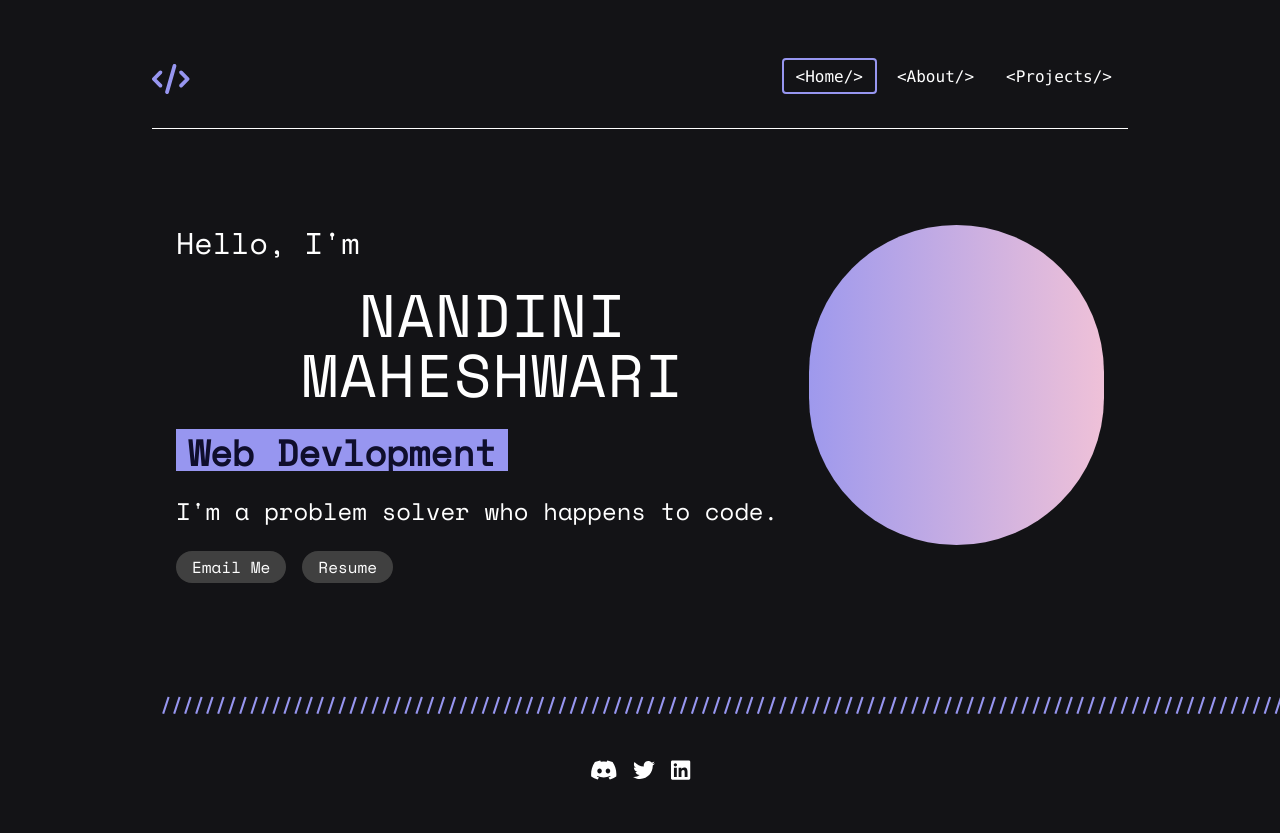
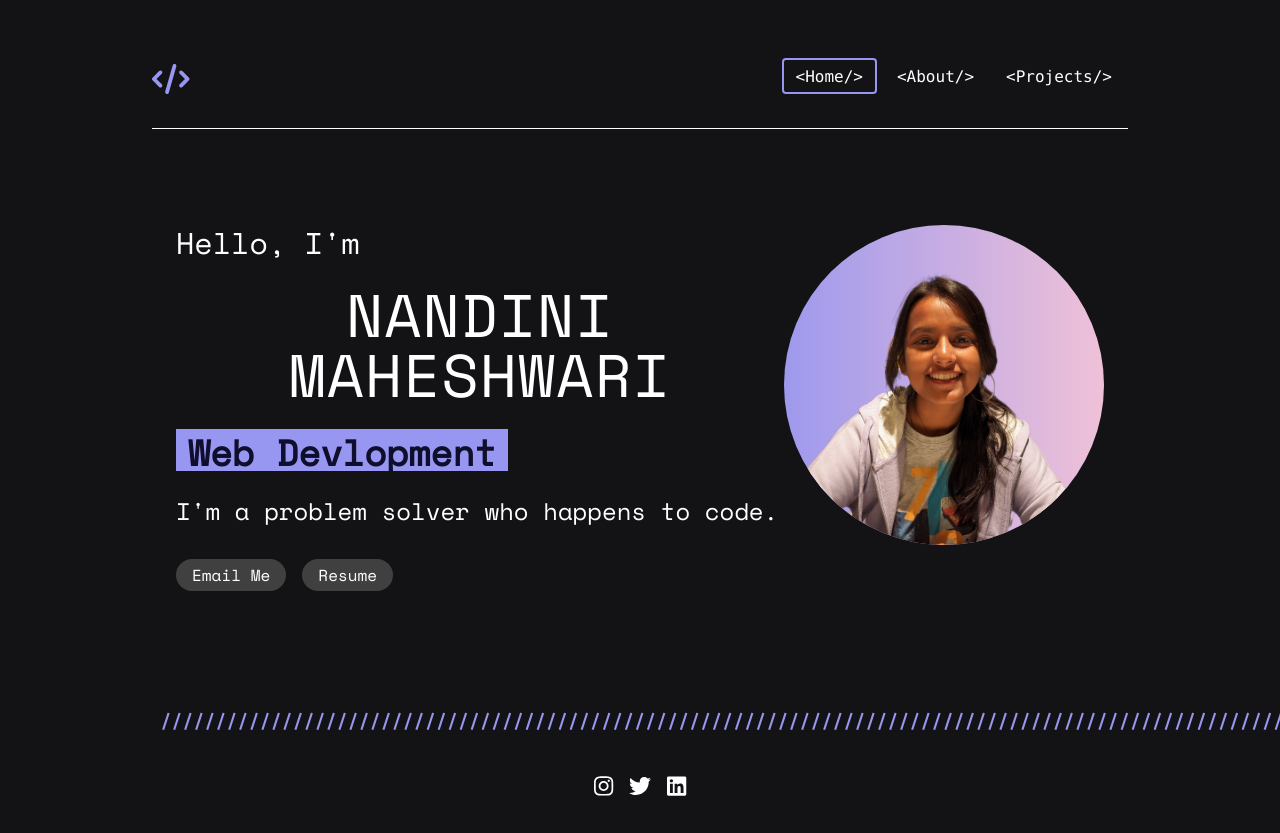
Before and after one commit to Nandini-Maheshwari/Portfolio, a React (Vite) app: page / in a window 1280 px wide. Shown: the top 833 px of the page. Built offline with nearby package versions, Linux system fonts and the light colour scheme.

Commit message:
Photos and buttons

```diff
--- a/src/Components/About.jsx
+++ b/src/Components/About.jsx
@@ -30,7 +30,7 @@ const About = () => {
 
             <a href="https://github.com/Nandini-Maheshwari">
               <div class="bg-neutral-800 mr-12 rounded-lg hover:bg-neutral-600">
-                <div class="p-4 flex justify-between">
+                <div class="px-4 py-2 flex justify-between">
                   <p class="text-lg font-bold text-[#9796F0] pr-12">GitHub</p>
                   <FaGithub className='text-2xl text-'/>
                 </div>
@@ -39,7 +39,7 @@ const About = () => {
 
             <a href="https://leetcode.com/Nandini-Maheshwari/" className='px-2'>
               <div class="bg-neutral-800 rounded-lg hover:bg-neutral-600">
-                <div class="p-4 flex justify-between">
+                <div class="px-4 py-2 flex justify-between">
                   <p class="text-lg font-bold text-[#9796F0] pr-9">Leetcode</p>
                   <SiLeetcode className='text-2xl'/>
                 </div>
--- a/src/Components/Footer.jsx
+++ b/src/Components/Footer.jsx
@@ -1,7 +1,7 @@
 import React from 'react';
 import { Link } from 'react-router-dom';
 import { FontAwesomeIcon } from '@fortawesome/react-fontawesome';
-import { faDiscord, faTwitter, faLinkedin } from '@fortawesome/free-brands-svg-icons';
+import { faInstagram, faTwitter, faLinkedin } from '@fortawesome/free-brands-svg-icons';
 
 const Footer = () => {
   return (
@@ -25,13 +25,13 @@ const Footer = () => {
     <nav className="flex justify-center items-center">
       {/* <Link to='/'> */}
       <ul className="flex justify-between">
-        <a href="#" className='px-2'>
-          <FontAwesomeIcon icon={faDiscord} className='text-white text-[22px]' />
+        <a href="https://www.instagram.com/nandini_maheshwari_04/" className='px-2'>
+          <FontAwesomeIcon icon={faInstagram} className='text-white text-[22px]'/>
         </a>
-        <a href="#" className='px-2'>
+        <a href="https://twitter.com/Nandini_M04" className='px-2'>
           <FontAwesomeIcon icon={faTwitter}  className='text-white text-[22px]'/>
         </a>
-        <a href="#" className='px-2'>
+        <a href="https://www.linkedin.com/in/nandini-maheshwari-2a537b1b8/" className='px-2'>
           <FontAwesomeIcon icon={faLinkedin}  className='text-white text-[22px]'/>
         </a>
       </ul>
--- a/src/Components/Home.jsx
+++ b/src/Components/Home.jsx
@@ -1,5 +1,6 @@
 import React from 'react';
 import '../App.css'; // Import the App.css file
+import N1 from '../assets/N1.png';
 
 const Home = () => {
   return (
@@ -15,7 +16,7 @@ const Home = () => {
           </section>
           <p className='py-6 text-2xl'>I'm a problem solver who happens to code.</p>
 
-          <div className='flex'>
+          <div className='flex py-2'>
             <button className='rounded-3xl bg-neutral-700 hover:bg-neutral-500 py-1 px-4 mr-4'>
               <a href="mailto:nandinim1204@gmail.com" className='flex'>Email Me</a>
             </button>
@@ -28,9 +29,19 @@ const Home = () => {
 
         <div></div>
 
-        <div className="w-80 h-80">
-          <div className="w-full h-full rounded-full bg-gradient-to-r from-[#9E99ED] to-[#EFC1D8]"></div>
+        <div className='flex flex-col relative'>
+          <div className="w-80 h-80 relative">
+            <div className="absolute inset-0 rounded-full bg-gradient-to-r from-[#9E99ED] to-[#EFC1D8] overflow-hidden">
+              <img
+                src={N1}
+                alt="N1"
+                className="w-full h-full object-cover rounded-full"
+                style={{ transform: 'scale(1.5)' }} // Adjust the scale as needed
+              />
+            </div>
+          </div>
         </div>
+
 
       </div>
     </div>
```
Also changed, not shown: src/assets/N1.png (added).
